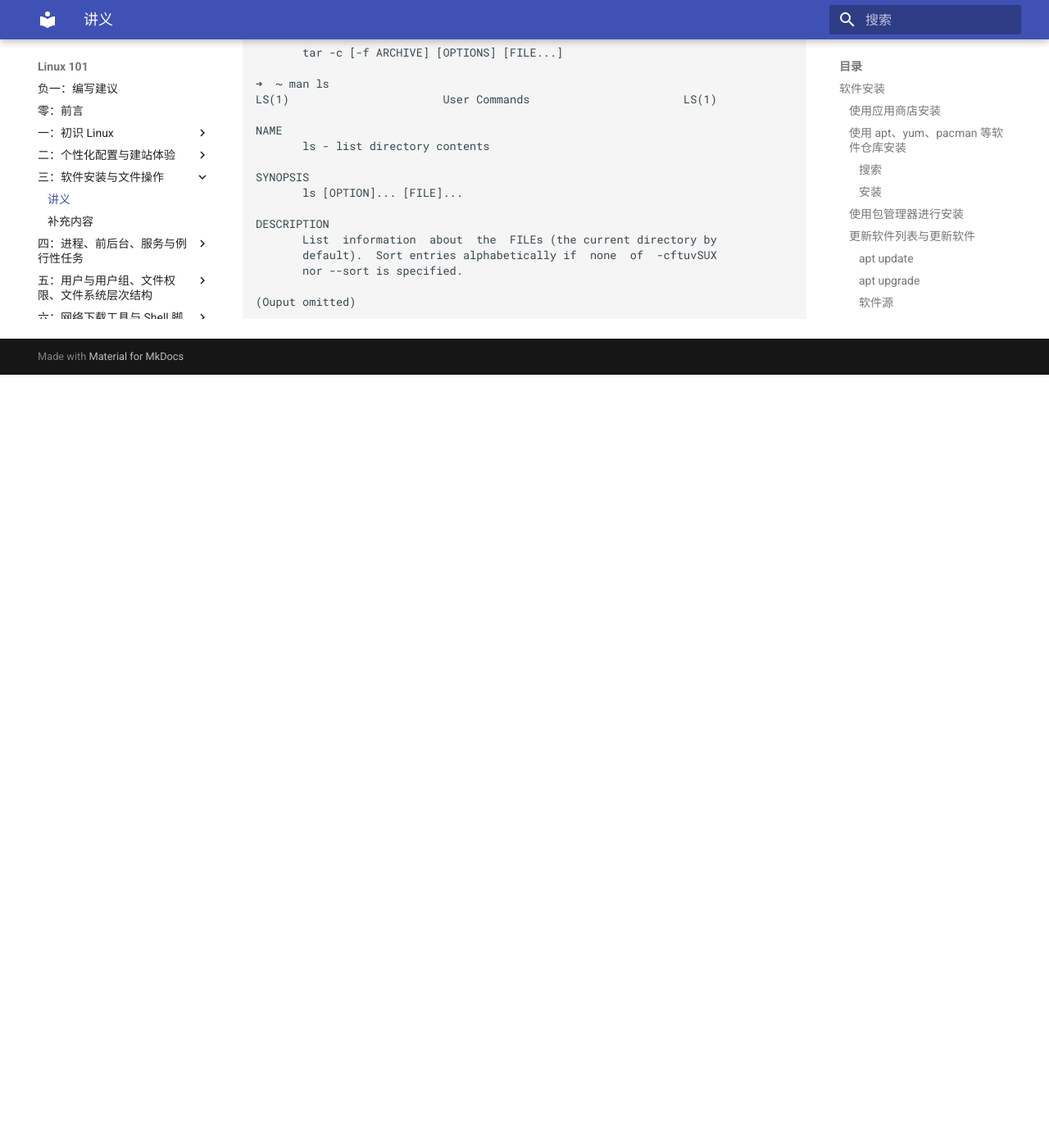
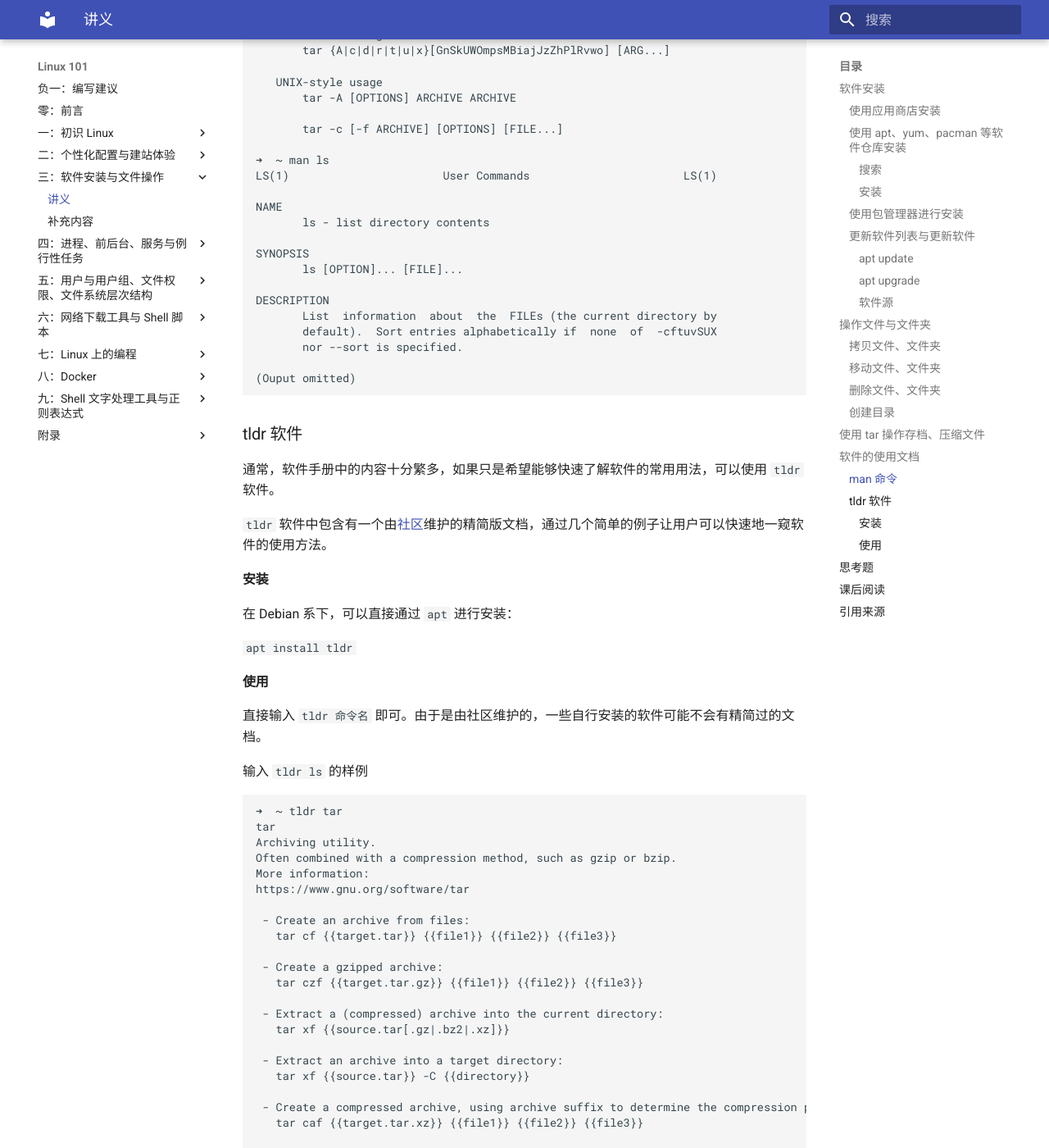
Before and after one commit to ustclug/Linux101-docs, an MkDocs documentation site: the page built from docs/Ch03/1.md, in a window 1280 px wide and 1400 px high, scrolled down 9342 px. Shown: the whole window at 82% size. Built offline with MkDocs 1.6.1 and Material for MkDocs 9.7.7, drawn with Linux system fonts in a browser that asks for light colours; before the commit the page ends 9799 px from its top, so only the background shows below that; some of the changed text lies outside the part shown.

Commit message:
Ch03: Add tldr

````diff
--- a/docs/Ch03/1.md
+++ b/docs/Ch03/1.md
@@ -312,7 +312,7 @@ mkdir DIR_NAME...
     mkdir test1 test2
     ```
 
-## 操作存档、压缩文件
+## 使用 tar 操作存档、压缩文件
 
 经常，我们希望将许多文件打包然后发送给其他人，这时候就会用到 `tar` 这个命令，作为一个存档工具，它可以将许多文件打包为一个存档文件，通常，可以使用其自带的 gzip 或 bzip2 算法进行压缩，生成压缩文件
 
@@ -389,7 +389,9 @@ tar [OPTIONS] [FILE]...
 
 ### man 命令
 
-通过 `man + 命令名` 可以得到大部分安装在 Linux 上的软件的用户手册
+通过 `man + 命令名` 可以得到大部分安装在 Linux 上的软件的用户手册。
+
+大部分软件在安装时会将它的软件手册安装在系统的特定目录， `man` 命令就是读取并展示这些手册的命令。在软件手册中，会带有软件的每一个参数的含义、退出值含义、作者等内容，大而全。但一般较少带有使用样例，需要根据自身需要拼接软件参数。
 
 ```
 man tar
@@ -428,3 +430,68 @@ DESCRIPTION
 
 (Ouput omitted)
 ```
+
+### tldr 软件
+
+通常，软件手册中的内容十分繁多，如果只是希望能够快速了解软件的常用用法，可以使用 `tldr` 软件。
+
+`tldr` 软件中包含有一个由[社区](https://github.com/tldr-pages/tldr)维护的精简版文档，通过几个简单的例子让用户可以快速地一窥软件的使用方法。
+
+#### 安装
+
+在 Debian 系下，可以直接通过 `apt` 进行安装：
+
+`apt install tldr`
+
+#### 使用
+
+直接输入 `tldr 命令名` 即可。由于是由社区维护的，一些自行安装的软件可能不会有精简过的文档。
+
+输入 `tldr ls` 的样例
+
+```
+➜  ~ tldr tar
+tar
+Archiving utility.
+Often combined with a compression method, such as gzip or bzip.
+More information:
+https://www.gnu.org/software/tar
+
+ - Create an archive from files:
+   tar cf {{target.tar}} {{file1}} {{file2}} {{file3}}
+
+ - Create a gzipped archive:
+   tar czf {{target.tar.gz}} {{file1}} {{file2}} {{file3}}
+
+ - Extract a (compressed) archive into the current directory:
+   tar xf {{source.tar[.gz|.bz2|.xz]}}
+
+ - Extract an archive into a target directory:
+   tar xf {{source.tar}} -C {{directory}}
+
+ - Create a compressed archive, using archive suffix to determine the compression program:
+   tar caf {{target.tar.xz}} {{file1}} {{file2}} {{file3}}
+
+ - List the contents of a tar file:
+   tar tvf {{source.tar}}
+
+ - Extract files matching a pattern:
+   tar xf {{source.tar}} --wildcards {{"*.html"}}
+```
+
+可以从输出中快速地了解到
+* 创建存档文件
+* 创建压缩的存档文件
+* 解压一个存档文件
+* 解压一个存档文件到指定目录
+* 创建一个存档文件，并通过给定的目标存档文件的后缀名判断希望的压缩算法。在例子中，目标存档文件的后缀名是 `tar.gz` ，即希望创建由 gzip 压缩的存档文件
+* 给出一个存档文件中的文件列表
+* 解压一个存档文件，但是只有特定的文件名的文件才会被解压。在例子中，使用了通配符 `*.html` ，即只有以 `.html` 结尾的文件才会被解压
+
+## 思考题
+
+## 课后阅读
+
+## 引用来源
+
+[^1]: [Ubuntu 源使用帮助](https://mirrors.ustc.edu.cn/help/ubuntu.html)
````
Also changed, not shown: other parts of docs/Ch03/1.md (+1 -1 lines).
